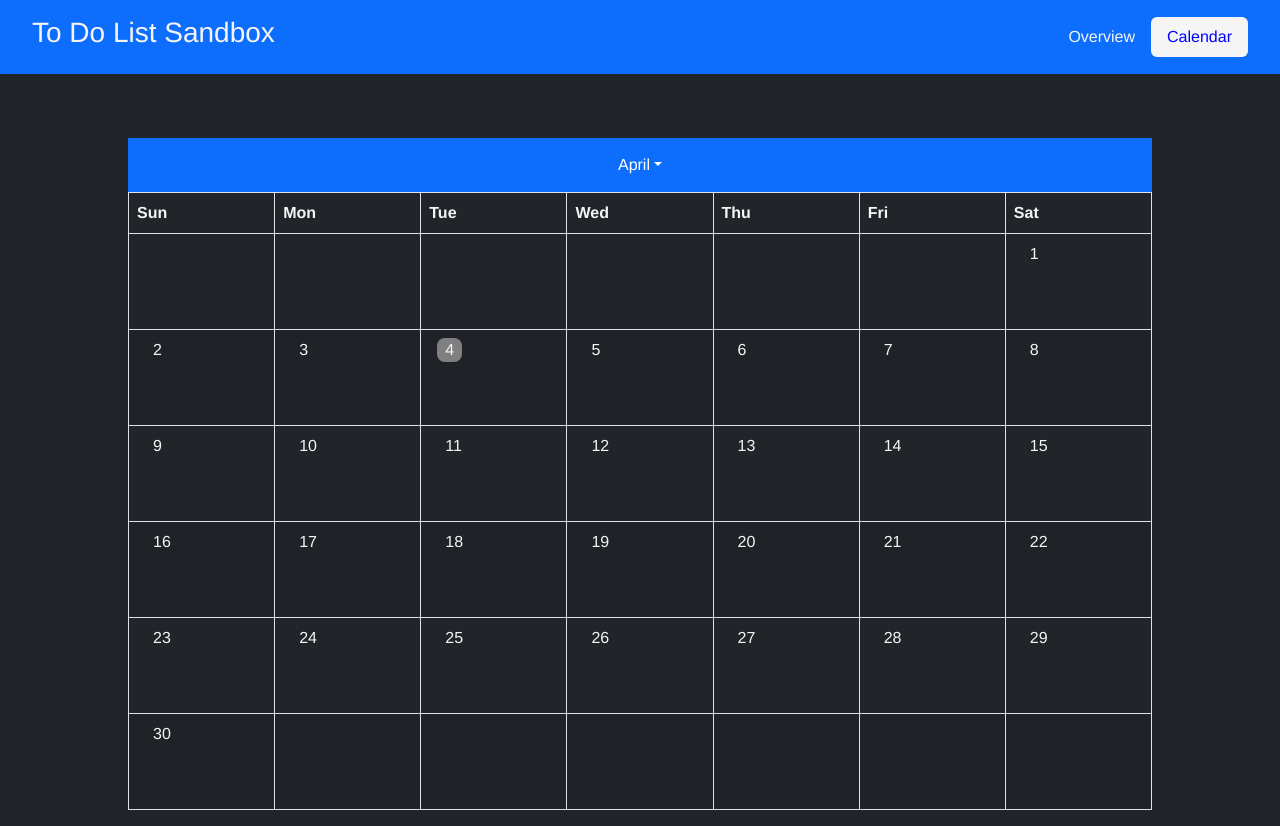
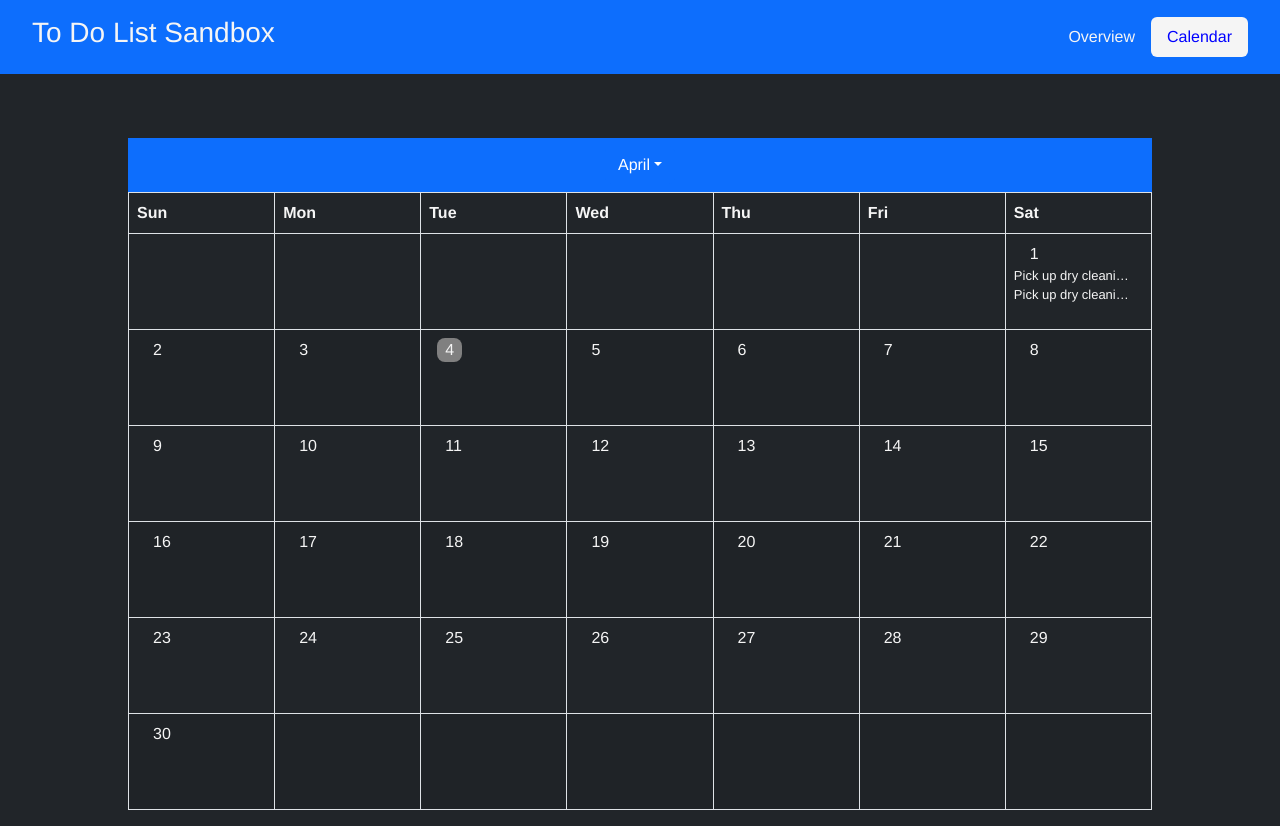
Before and after one commit to faizbasir/FE-to-do-list, a React app: page /calendar in a window 1280 px wide. Built offline with nearby package versions, Linux system fonts and the light colour scheme.

Commit message:
updated calendar ui

```diff
--- a/src/components/UI/content/calendar/CalendarContent.tsx
+++ b/src/components/UI/content/calendar/CalendarContent.tsx
@@ -40,11 +40,17 @@ const CalendarContent = () => {
             Number(dateObject.format("D")) === i &&
             moment().format("MMMM") === dateObject.format("MMMM")
               ? "current-day"
-              : ""
+              : "other-day"
           }`}
         >
           {i}
         </p>
+        {i === 1 && (
+          <ul className="task-list">
+            <li className="task">Pick up dry cleaning and others</li>
+            <li className="task">Pick up dry cleaning and others</li>
+          </ul>
+        )}
       </td>
     );
   }
--- a/src/components/UI/content/calendar/CalendarList.tsx
+++ b/src/components/UI/content/calendar/CalendarList.tsx
@@ -17,7 +17,7 @@ const CalendarList = () => {
     <>
       <CalendarHeader />
       <div className="calendar-container">
-        <table className="table table-striped">
+        <table className="table table-striped table-fixed">
           <thead>
             <tr key={"header"}>{daysInWeek}</tr>
           </thead>
--- a/src/components/UI/content/calendar/styles/CalendarContent.scss
+++ b/src/components/UI/content/calendar/styles/CalendarContent.scss
@@ -3,6 +3,24 @@
   width: fit-content;
   border-radius: 0.5rem;
 }
+.other-day {
+  width: fit-content;
+}
 td {
   height: 6rem;
+  overflow: hidden;
+  max-width: 4rem;
 }
+.task-list {
+  margin: 0px;
+  padding-left: 0;
+}
+.task {
+  list-style: none;
+  font-size: small;
+  width: 90%;
+  display: block;
+  overflow: hidden;
+  white-space: nowrap;
+  text-overflow: ellipsis;
+}
```
